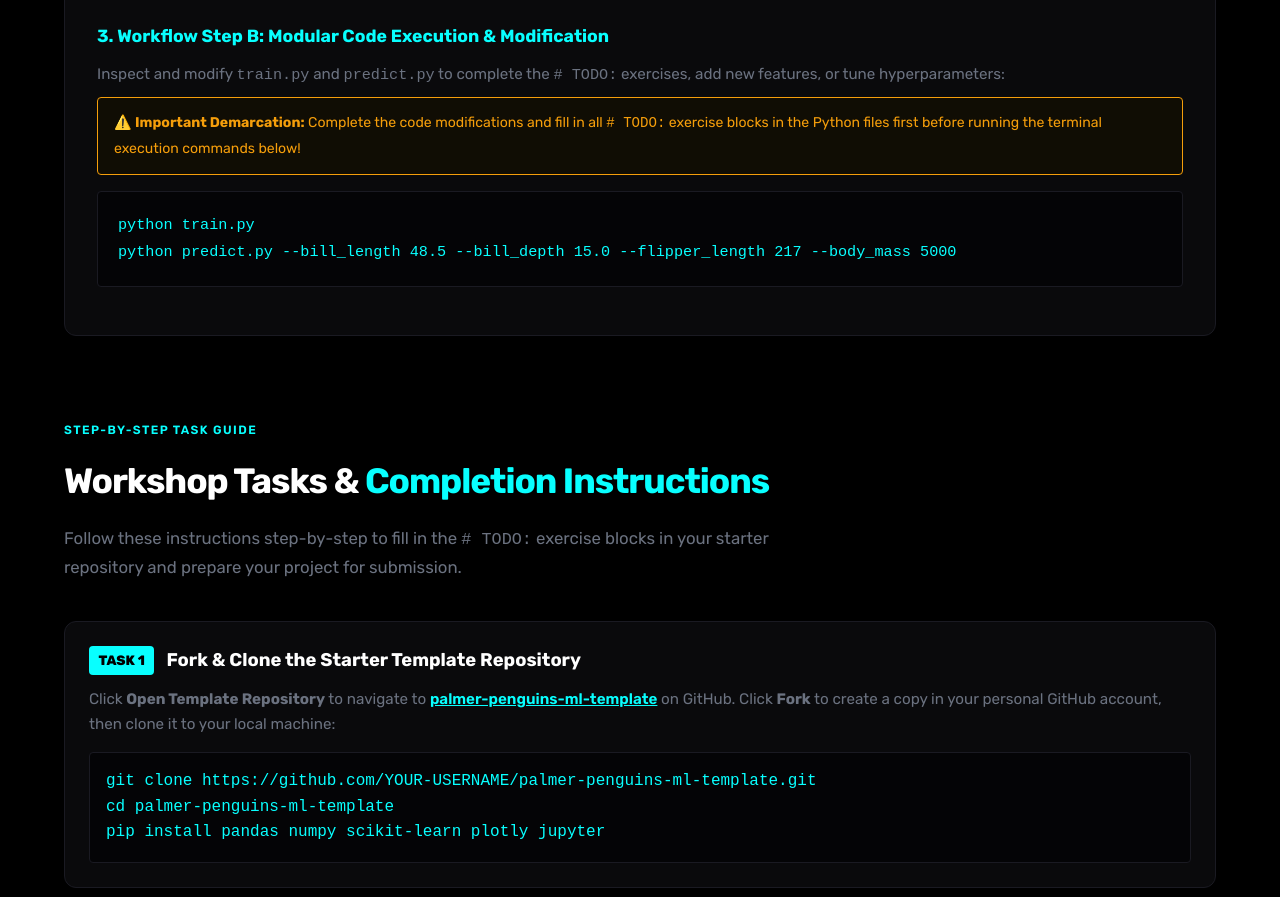
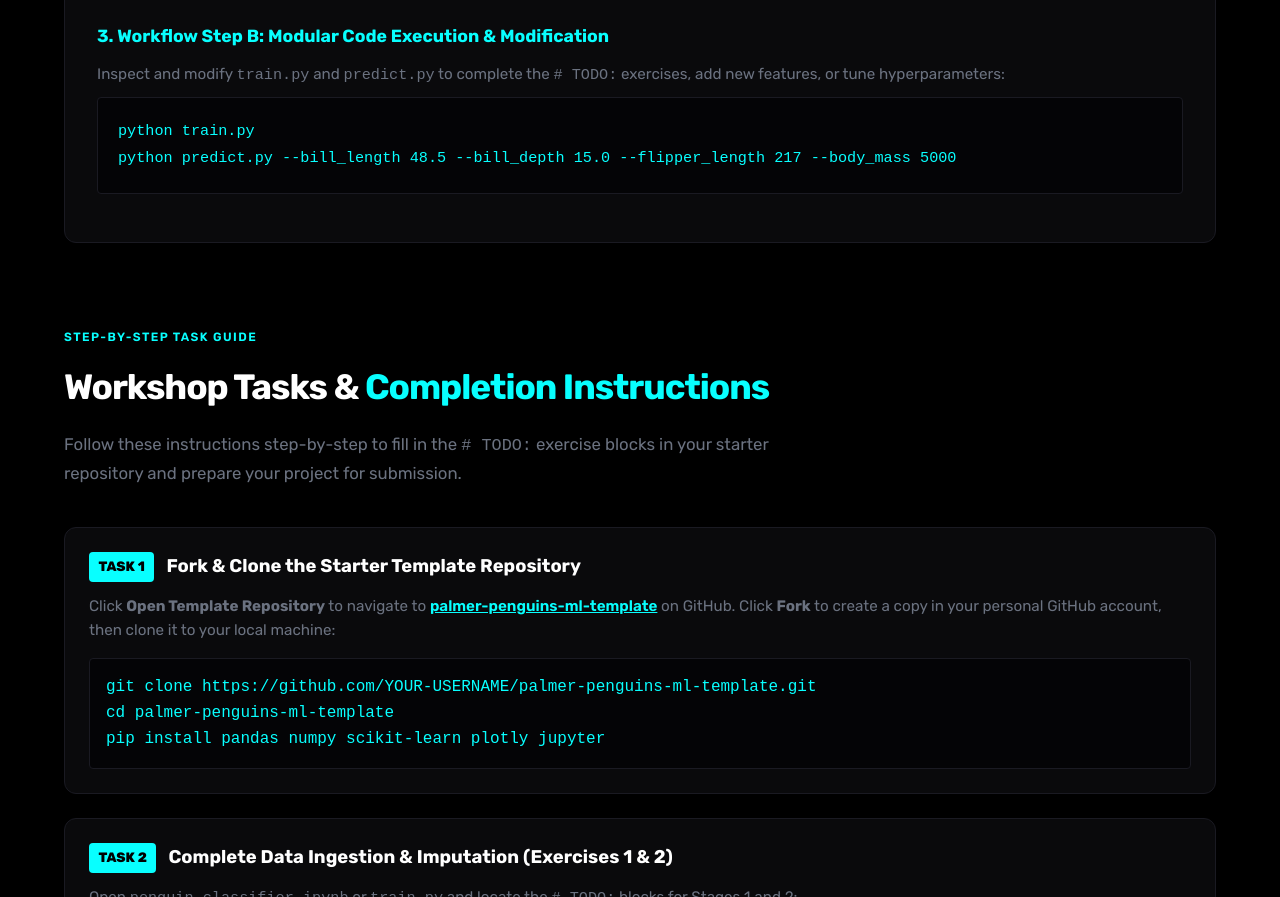
Before and after one commit to lowell-monis/msu-ai-workshops, a plain HTML site: page workshops/workshop1/index.html in a window 1280 px wide. Shown: the part 1351-2248 px from the top of the page. Drawn offline with Linux system fonts and the light colour scheme.

Commit message:
Remove Important Demarcation alert box from Workshop 01 guide

```diff
--- a/workshops/workshop1/index.html
+++ b/workshops/workshop1/index.html
@@ -98,9 +98,6 @@ pip install pandas numpy scikit-learn plotly jupyter</pre>
           <p style="color:var(--text-muted); margin-bottom:0.5rem;">
             Inspect and modify <code>train.py</code> and <code>predict.py</code> to complete the <code># TODO:</code> exercises, add new features, or tune hyperparameters:
           </p>
-          <div style="background:#100d04; border:1px solid #f59e0b; padding:0.75rem 1rem; border-radius:var(--radius-sm); margin-bottom:1rem; font-size:0.88rem; color:#f59e0b;">
-            ⚠️ <strong>Important Demarcation:</strong> Complete the code modifications and fill in all <code># TODO:</code> exercise blocks in the Python files first before running the terminal execution commands below!
-          </div>
           <pre style="background:#040406; padding:1.25rem; border-radius:var(--radius-sm); font-family:var(--font-code); color:var(--color-primary); border:1px solid var(--border-color); margin-bottom:1rem; overflow-x:auto;">python train.py
 python predict.py --bill_length 48.5 --bill_depth 15.0 --flipper_length 217 --body_mass 5000</pre>
 
```
